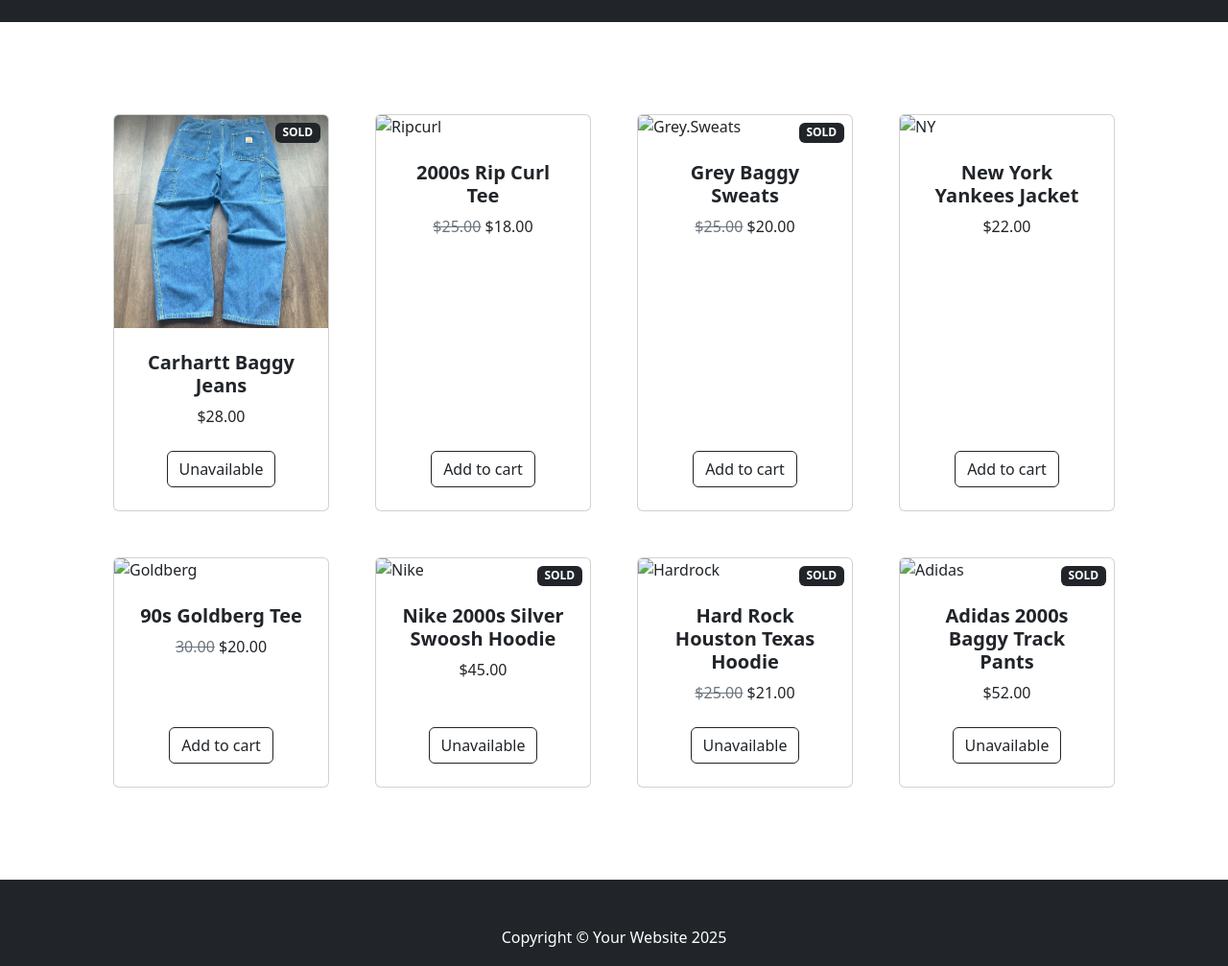
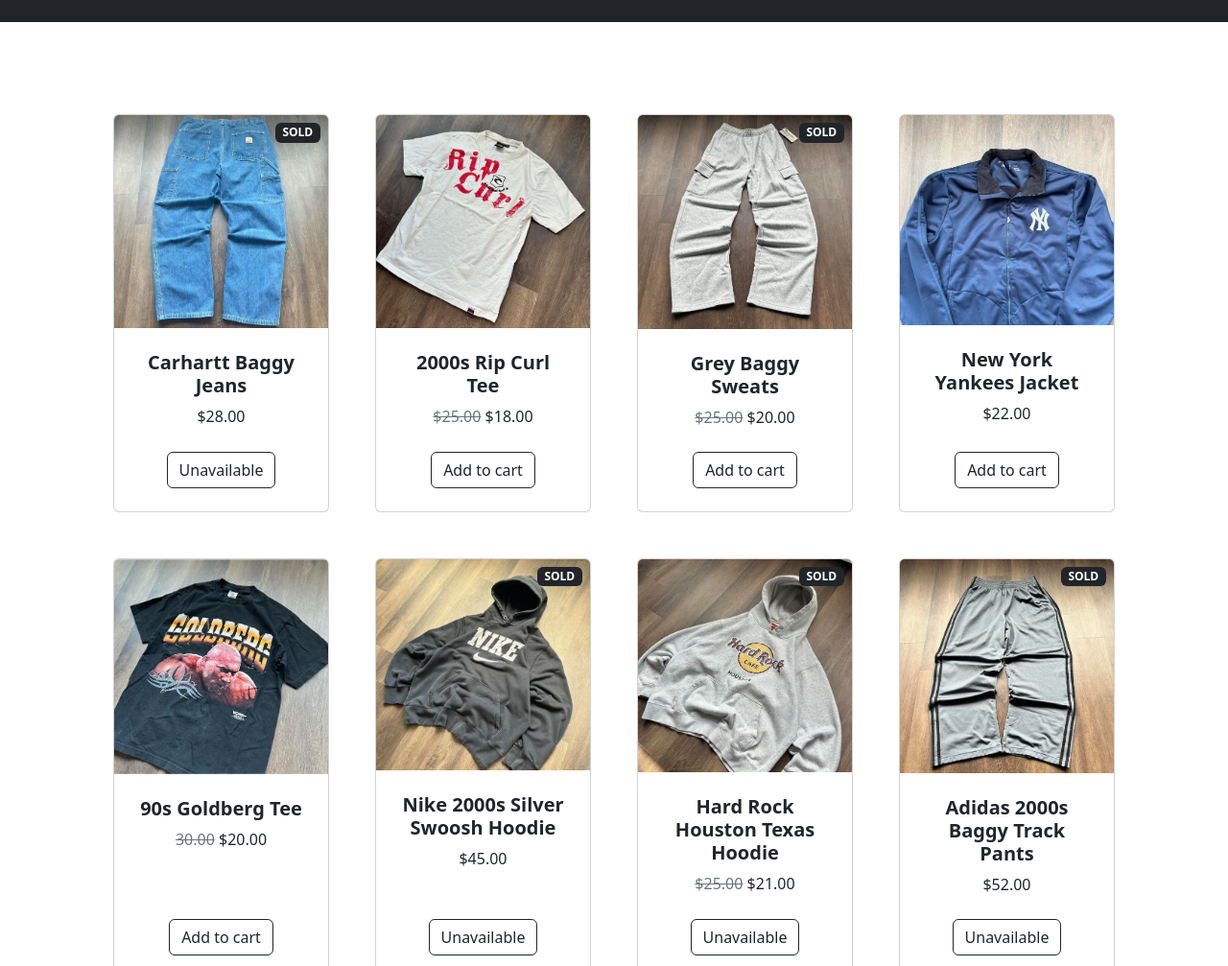
Before and after one commit to dereksasamoto/My-Shop-Website, a plain HTML site: page index.html in a window 1280 px wide. Shown: the part 360-1367 px from the top of the page at 96% size. Drawn offline with nearby package versions, Linux system fonts and the light colour scheme; files that its build step writes are made by us from their sources; files whose address does not match are found by name.

Commit message:
Update index.html

```diff
--- a/index.html
+++ b/index.html
@@ -80,7 +80,7 @@
                             <!-- Sale badge-->
 
                             <!-- Product image-->
-                            <img class="card-img-top" src="../Images/Ripcurl.jpeg" alt="Ripcurl" />
+                            <img class="card-img-top" src="https://dereksasamoto.github.io/My-Shop-Website/Ripcurl.jpeg" alt="Ripcurl" />
                             <!-- Product details-->
                             <div class="card-body p-4">
                                 <div class="text-center">
@@ -107,7 +107,7 @@
 
                             <!-- Product image-->
                             <div class="badge bg-dark text-white position-absolute" style="top: 0.5rem; right: 0.5rem">SOLD</div>
-                            <img class="card-img-top" src="../Images/Grey.Sweats.jpeg" alt="Grey.Sweats" />
+                            <img class="card-img-top" src="https://dereksasamoto.github.io/My-Shop-Website/Grey.Sweats.jpeg" alt="Grey.Sweats" />
                             <!-- Product details-->
                             <div class="card-body p-4">
                                 <div class="text-center">
@@ -129,7 +129,7 @@
                     <div class="col mb-5">
                         <div class="card h-100">
                             <!-- Product image-->
-                            <img class="card-img-top" src="../Images/NY.jpeg" alt="NY" />
+                            <img class="card-img-top" src="https://dereksasamoto.github.io/My-Shop-Website/NY.jpeg" alt="NY" />
                             <!-- Product details-->
                             <div class="card-body p-4">
                                 <div class="text-center">
@@ -154,7 +154,7 @@
                             <!-- Sale badge-->
 
                             <!-- Product image-->
-                            <img class="card-img-top" src="../Images/Goldberg.jpeg" alt="Goldberg" />
+                            <img class="card-img-top" src="https://dereksasamoto.github.io/My-Shop-Website/Goldberg.jpeg" alt="Goldberg" />
                             <!-- Product details-->
                             <div class="card-body p-4">
                                 <div class="text-center">
@@ -177,7 +177,7 @@
                         <div class="card h-100">
                             <!-- Product image-->
                             <div class="badge bg-dark text-white position-absolute" style="top: 0.5rem; right: 0.5rem">SOLD</div>
-                            <img class="card-img-top" src="../Images/Nike Hoodie.jpeg" alt="Nike" />
+                            <img class="card-img-top" src="https://dereksasamoto.github.io/My-Shop-Website/Nike Hoodie.jpeg" alt="Nike" />
                             <!-- Product details-->
                             <div class="card-body p-4">
                                 <div class="text-center">
@@ -200,7 +200,7 @@
                             <!-- Sale badge-->
                             <div class="badge bg-dark text-white position-absolute" style="top: 0.5rem; right: 0.5rem">SOLD</div>
                             <!-- Product image-->
-                            <img class="card-img-top" src="../Images/Hardrock.jpeg" alt="Hardrock" />
+                            <img class="card-img-top" src="https://dereksasamoto.github.io/My-Shop-Website/Hardrock.jpeg" alt="Hardrock" />
                             <!-- Product details-->
                             <div class="card-body p-4">
                                 <div class="text-center">
@@ -225,7 +225,7 @@
                         <div class="card h-100">
                             <!-- Product image-->
                             <div class="badge bg-dark text-white position-absolute" style="top: 0.5rem; right: 0.5rem">SOLD</div>
-                            <img class="card-img-top" src="../Images/Adidas Baggy.jpeg" alt="Adidas" />
+                            <img class="card-img-top" src="https://dereksasamoto.github.io/My-Shop-Website/Adidas Baggy.jpeg" alt="Adidas" />
                             <!-- Product details-->
                             <div class="card-body p-4">
                                 <div class="text-center">
```
